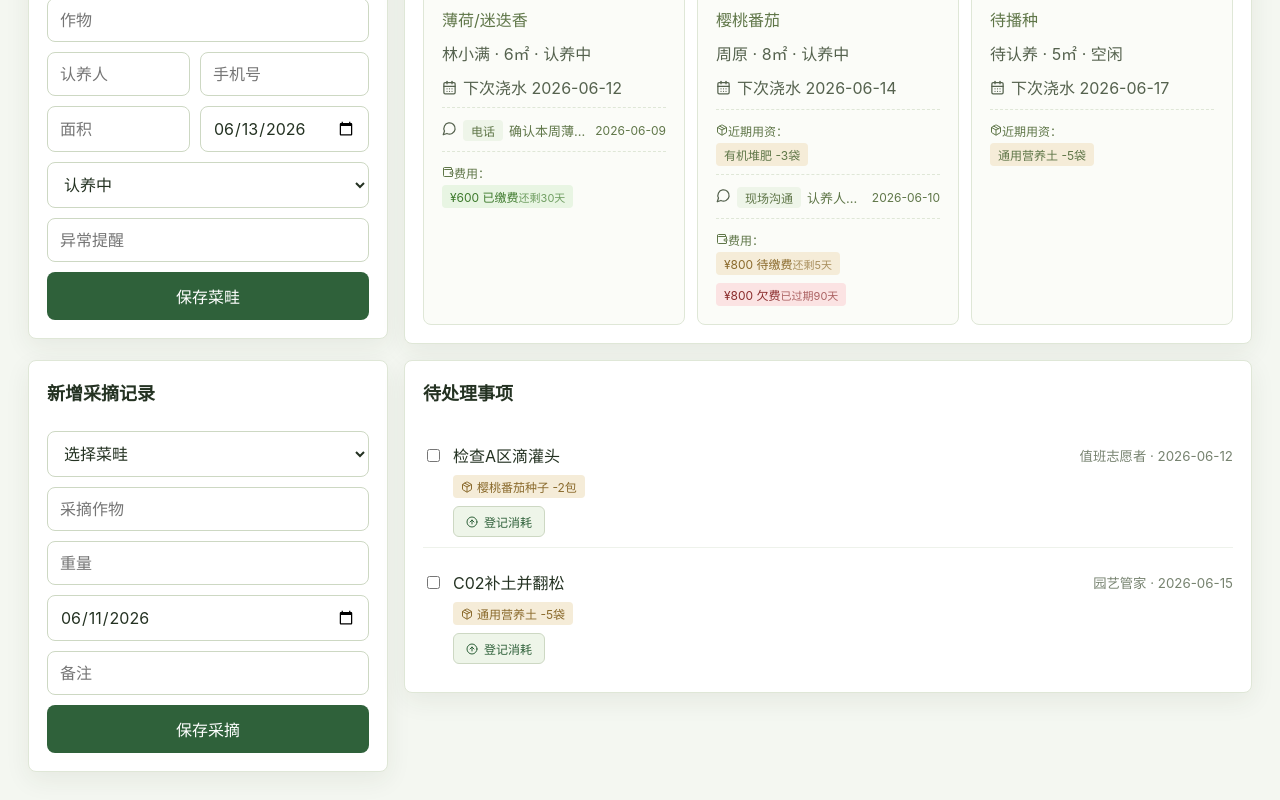
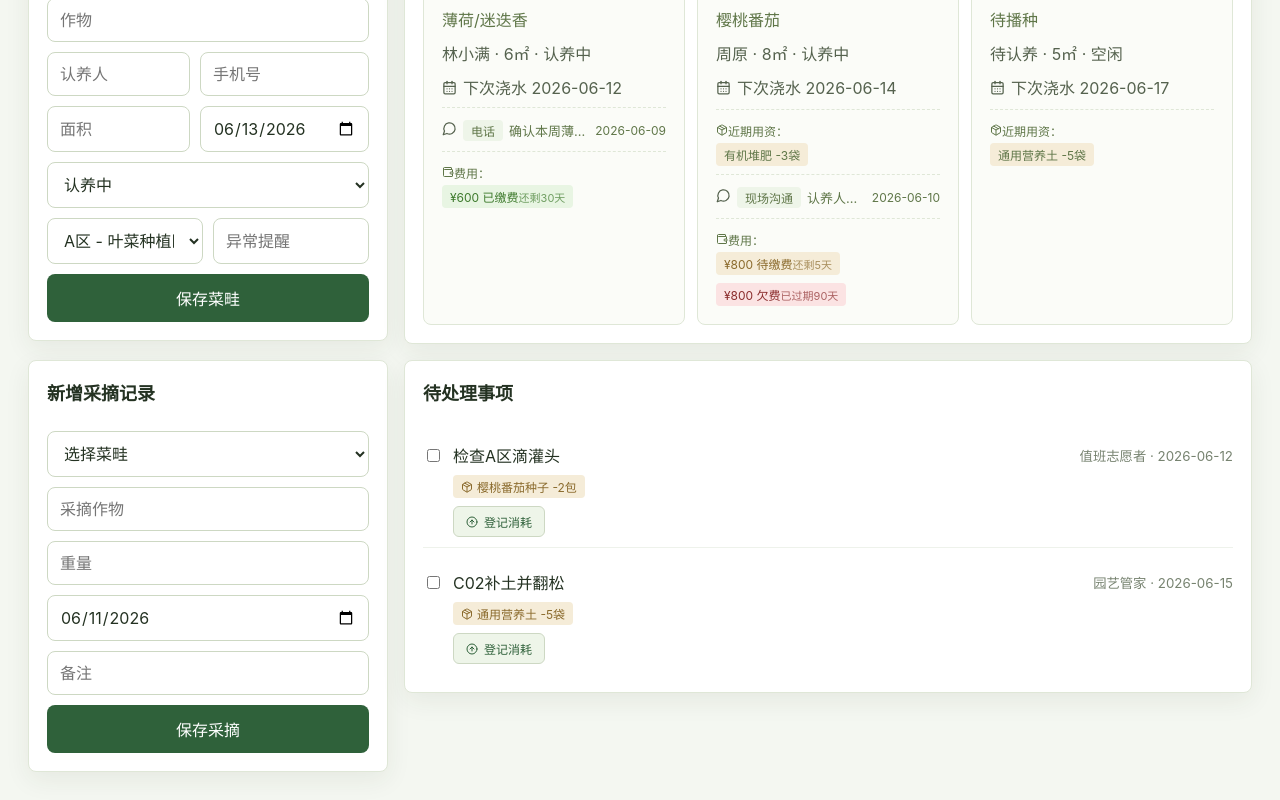
Before and after one commit to waiwaidongci/zfl-1-7d7b7a8, a React (Vite) app: page / in a window 1280 px wide. Shown: the part 973-1773 px from the top of the page. Built offline with nearby package versions, Linux system fonts and the light colour scheme.

Commit message:
.41104836935399:f8f2128be6bc0ea348eba40785604f8f_6a2a8d09e9fdeaec83a20f94.6a2a9596e9fdeaec83a21345.6a2a9596432b416f319a3a1c:Trae CN.T(2026/6/11 19:01:42)

```diff
--- a/src/main.jsx
+++ b/src/main.jsx
@@ -9,50 +9,122 @@ const ZONE_CONFIG = {
   C: { name: 'C区', rows: 3, cols: 6, description: '轮作育苗区' }
 };
 
+const extractZoneFromName = (name) => {
+  if (!name) return null;
+  const zoneMatch = name.match(/^([A-C])/i);
+  if (zoneMatch) {
+    const zone = zoneMatch[1].toUpperCase();
+    if (ZONE_CONFIG[zone]) {
+      return zone;
+    }
+  }
+  return null;
+};
+
+const extractBedNumberFromName = (name) => {
+  if (!name) return null;
+  const numMatch = name.match(/(\d+)/);
+  if (numMatch) {
+    return parseInt(numMatch[1]);
+  }
+  return null;
+};
+
+const calculatePositionFromName = (name, zoneConfig) => {
+  const zone = extractZoneFromName(name) || 'A';
+  const config = zoneConfig[zone];
+  let row = 0;
+  let col = 0;
+
+  const num = extractBedNumberFromName(name);
+  if (num !== null) {
+    const adjustedNum = num - 1;
+    row = Math.floor(adjustedNum / config.cols) % config.rows;
+    col = adjustedNum % config.cols;
+  }
+
+  return { zone, row, col };
+};
+
+const isPositionInBounds = (zone, row, col, zoneConfig) => {
+  const config = zoneConfig[zone];
+  if (!config) return false;
+  return row >= 0 && row < config.rows && col >= 0 && col < config.cols;
+};
+
 const migrateBedPositions = (beds) => {
   const bedPositionsKey = 'zfl-1-bed-positions';
   const dataVersionKey = 'zfl-1-data-version';
 
   try {
     const currentVersion = localStorage.getItem(dataVersionKey);
-    if (currentVersion === '2.0') {
+
+    const allHavePositions = beds.every(bed =>
+      bed.zone && typeof bed.row === 'number' && typeof bed.col === 'number' &&
+      isPositionInBounds(bed.zone, bed.row, bed.col, ZONE_CONFIG)
+    );
+
+    if (currentVersion === '2.0' && allHavePositions) {
       return beds;
     }
 
     const rawPositions = localStorage.getItem(bedPositionsKey);
     let positions = rawPositions ? JSON.parse(rawPositions) : {};
 
+    const usedPositions = new Set();
     let needsMigration = false;
+
     const migratedBeds = beds.map((bed, index) => {
-      if (bed.zone && typeof bed.row === 'number' && typeof bed.col === 'number') {
-        return bed;
+      if (bed.zone && typeof bed.row === 'number' && typeof bed.col === 'number' &&
+          isPositionInBounds(bed.zone, bed.row, bed.col, ZONE_CONFIG)) {
+        const posKey = `${bed.zone}-${bed.row}-${bed.col}`;
+        if (!usedPositions.has(posKey)) {
+          usedPositions.add(posKey);
+          return bed;
+        }
       }
 
       needsMigration = true;
 
       let zone = 'A';
       let row = 0;
-      let col = index % 6;
-
-      if (bed.name) {
-        const zoneMatch = bed.name.match(/^([A-C])/);
-        if (zoneMatch) {
-          zone = zoneMatch[1];
-        }
-        const numMatch = bed.name.match(/(\d+)/);
-        if (numMatch) {
-          const num = parseInt(numMatch[1]);
-          row = Math.floor((num - 1) / 6) % 4;
-          col = (num - 1) % 6;
+      let col = 0;
+
+      if (positions[bed.id]) {
+        const savedPos = positions[bed.id];
+        if (isPositionInBounds(savedPos.zone, savedPos.row, savedPos.col, ZONE_CONFIG)) {
+          zone = savedPos.zone;
+          row = savedPos.row;
+          col = savedPos.col;
         }
       }
 
-      if (positions[bed.id]) {
-        zone = positions[bed.id].zone;
-        row = positions[bed.id].row;
-        col = positions[bed.id].col;
+      if (bed.name) {
+        const calculatedPos = calculatePositionFromName(bed.name, ZONE_CONFIG);
+        zone = calculatedPos.zone;
+        row = calculatedPos.row;
+        col = calculatedPos.col;
       }
 
+      let posKey = `${zone}-${row}-${col}`;
+      let attempts = 0;
+      while (usedPositions.has(posKey) && attempts < 100) {
+        col++;
+        if (col >= ZONE_CONFIG[zone].cols) {
+          col = 0;
+          row++;
+          if (row >= ZONE_CONFIG[zone].rows) {
+            row = 0;
+            const zones = Object.keys(ZONE_CONFIG);
+            const currentZoneIdx = zones.indexOf(zone);
+            zone = zones[(currentZoneIdx + 1) % zones.length];
+          }
+        }
+        posKey = `${zone}-${row}-${col}`;
+        attempts++;
+      }
+
+      usedPositions.add(posKey);
       return { ...bed, zone, row, col };
     });
 
@@ -182,23 +254,37 @@ function useStoredState(key, initialValue, validator, migrator) {
   const [value, setValue] = useState(() => {
     try {
       const raw = localStorage.getItem(key);
-      if (!raw) return initialValue;
-      let parsed = JSON.parse(raw);
-      if (validator && !validator(parsed)) {
-        console.warn(`[useStoredState] 数据校验失败，回退到默认值: ${key}`);
-        return initialValue;
+      let data;
+
+      if (!raw) {
+        data = typeof initialValue === 'function' ? initialValue() : initialValue;
+      } else {
+        let parsed = JSON.parse(raw);
+        if (validator && !validator(parsed)) {
+          console.warn(`[useStoredState] 数据校验失败，回退到默认值: ${key}`);
+          data = typeof initialValue === 'function' ? initialValue() : initialValue;
+        } else {
+          data = parsed;
+        }
       }
+
       if (migrator && typeof migrator === 'function') {
-        const migrated = migrator(parsed);
-        if (migrated !== parsed) {
+        const migrated = migrator(data);
+        if (migrated !== data) {
           localStorage.setItem(key, JSON.stringify(migrated));
           return migrated;
         }
       }
-      return parsed;
+
+      if (!raw) {
+        localStorage.setItem(key, JSON.stringify(data));
+      }
+
+      return data;
     } catch (err) {
       console.error(`[useStoredState] 读取失败，回退到默认值: ${key}`, err);
-      return initialValue;
+      const fallback = typeof initialValue === 'function' ? initialValue() : initialValue;
+      return fallback;
     }
   });
   const update = (next) => {
@@ -285,6 +371,15 @@ function App() {
   const [showBedDetail, setShowBedDetail] = useState(false);
   const [floorMapZoneFilter, setFloorMapZoneFilter] = useState('');
 
+  useEffect(() => {
+    if (bedForm.name.trim()) {
+      const detectedZone = extractZoneFromName(bedForm.name);
+      if (detectedZone && detectedZone !== bedForm.zone) {
+        setBedForm(prev => ({ ...prev, zone: detectedZone }));
+      }
+    }
+  }, [bedForm.name]);
+
   const weekWater = beds.filter((bed) => {
     const days = (new Date(bed.nextWater) - today) / 86400000;
     return days <= 7 && days >= -1;
@@ -454,14 +549,72 @@ function App() {
     setSelectedBed(null);
   }, []);
 
+  const findEmptyPositionInZones = useCallback((zones, currentBeds) => {
+    const isOccupied = (zone, row, col, excludeId = null) => {
+      return currentBeds.some(bed =>
+        bed.zone === zone &&
+        bed.row === row &&
+        bed.col === col &&
+        bed.id !== excludeId
+      );
+    };
+
+    for (const zone of zones) {
+      const config = ZONE_CONFIG[zone];
+      if (!config) continue;
+      for (let row = 0; row < config.rows; row++) {
+        for (let col = 0; col < config.cols; col++) {
+          if (!isOccupied(zone, row, col)) {
+            return { zone, row, col };
+          }
+        }
+      }
+    }
+    return null;
+  }, []);
+
   const autoAssignUnplacedBeds = useCallback(() => {
     const updatedBeds = [...beds];
     let hasChanges = false;
 
-    unplacedBeds.forEach(bed => {
+    const sortedUnplaced = [...unplacedBeds].sort((a, b) => {
+      const zoneA = extractZoneFromName(a.name) || 'Z';
+      const zoneB = extractZoneFromName(b.name) || 'Z';
+      if (zoneA !== zoneB) return zoneA.localeCompare(zoneB);
+      const numA = extractBedNumberFromName(a.name) || 999;
+      const numB = extractBedNumberFromName(b.name) || 999;
+      return numA - numB;
+    });
+
+    sortedUnplaced.forEach(bed => {
       let assigned = false;
-      for (const zone of ['A', 'B', 'C']) {
-        const pos = findEmptyPosition(zone);
+
+      const preferredZone = extractZoneFromName(bed.name);
+      const preferredNum = extractBedNumberFromName(bed.name);
+
+      if (preferredZone && preferredNum !== null) {
+        const calculatedPos = calculatePositionFromName(bed.name, ZONE_CONFIG);
+        const isOccupied = updatedBeds.some(b =>
+          b.zone === calculatedPos.zone &&
+          b.row === calculatedPos.row &&
+          b.col === calculatedPos.col
+        );
+        if (!isOccupied && isPositionInBounds(calculatedPos.zone, calculatedPos.row, calculatedPos.col, ZONE_CONFIG)) {
+          const idx = updatedBeds.findIndex(b => b.id === bed.id);
+          if (idx !== -1) {
+            updatedBeds[idx] = { ...updatedBeds[idx], ...calculatedPos };
+            hasChanges = true;
+            assigned = true;
+          }
+        }
+      }
+
+      if (!assigned) {
+        const searchZones = preferredZone
+          ? [preferredZone, ...['A', 'B', 'C'].filter(z => z !== preferredZone)]
+          : ['A', 'B', 'C'];
+
+        const pos = findEmptyPositionInZones(searchZones, updatedBeds);
         if (pos) {
           const idx = updatedBeds.findIndex(b => b.id === bed.id);
           if (idx !== -1) {
@@ -469,9 +622,9 @@ function App() {
             hasChanges = true;
             assigned = true;
           }
-          break;
         }
       }
+
       if (!assigned) {
         console.warn(`无法为菜畦 ${bed.name} 找到空闲位置`);
       }
@@ -480,13 +633,41 @@ function App() {
     if (hasChanges) {
       setBeds(updatedBeds);
     }
-  }, [beds, unplacedBeds, findEmptyPosition]);
+  }, [beds, unplacedBeds, findEmptyPositionInZones]);
 
   const addBed = (event) => {
     event.preventDefault();
     if (!bedForm.name.trim()) return;
 
-    const position = findEmptyPosition(bedForm.zone) || findEmptyPosition('A') || { zone: 'A', row: 0, col: 0 };
+    let position = null;
+    const preferredZone = extractZoneFromName(bedForm.name) || bedForm.zone;
+    const preferredNum = extractBedNumberFromName(bedForm.name);
+
+    if (preferredNum !== null) {
+      const calculatedPos = calculatePositionFromName(bedForm.name, ZONE_CONFIG);
+      if (!isPositionOccupied(calculatedPos.zone, calculatedPos.row, calculatedPos.col) &&
+          isPositionInBounds(calculatedPos.zone, calculatedPos.row, calculatedPos.col, ZONE_CONFIG)) {
+        position = calculatedPos;
+      }
+    }
+
+    if (!position) {
+      const searchZones = preferredZone
+        ? [preferredZone, ...['A', 'B', 'C'].filter(z => z !== preferredZone)]
+        : ['A', 'B', 'C'];
+
+      for (const zone of searchZones) {
+        const pos = findEmptyPosition(zone);
+        if (pos) {
+          position = pos;
+          break;
+        }
+      }
+    }
+
+    if (!position) {
+      position = { zone: 'A', row: 0, col: 0 };
+    }
 
     setBeds([{
       id: crypto.randomUUID(),
@@ -1410,7 +1591,14 @@ function App() {
                 <option>空闲</option>
                 <option>暂停维护</option>
               </select>
-              <input placeholder="异常提醒" value={bedForm.warning} onChange={(e) => setBedForm({ ...bedForm, warning: e.target.value })} />
+              <div className="grid2">
+                <select value={bedForm.zone} onChange={(e) => setBedForm({ ...bedForm, zone: e.target.value })}>
+                  <option value="A">A区 - 叶菜种植区</option>
+                  <option value="B">B区 - 果蔬种植区</option>
+                  <option value="C">C区 - 轮作育苗区</option>
+                </select>
+                <input placeholder="异常提醒" value={bedForm.warning} onChange={(e) => setBedForm({ ...bedForm, warning: e.target.value })} />
+              </div>
               <button>保存菜畦</button>
             </form>
 
```
